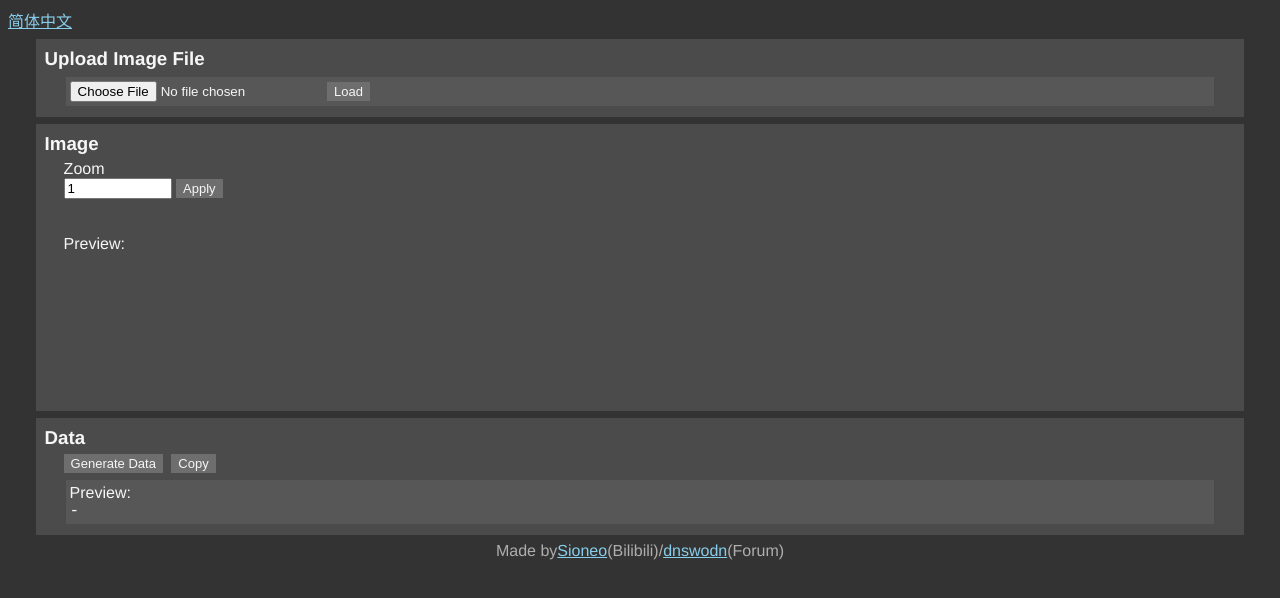
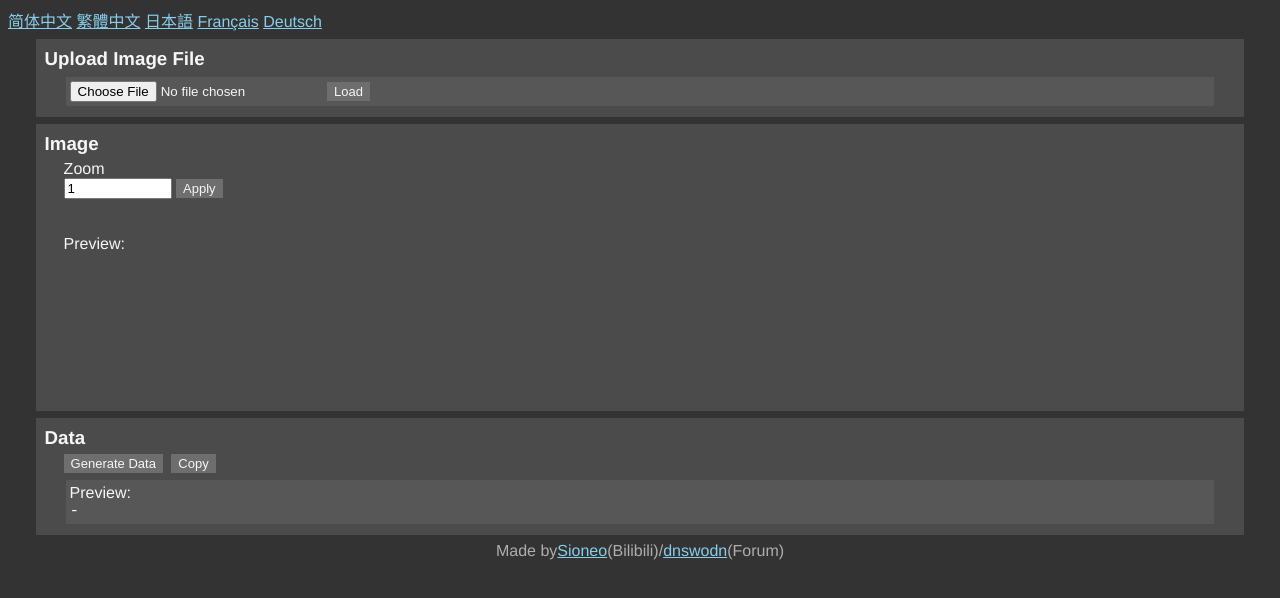
Before and after one commit to Sioneo/pixel-picture-data, a plain HTML site: page index.html in a window 1280 px wide. Drawn offline with Linux system fonts and the light colour scheme.

Commit message:
Update index.html

```diff
--- a/index.html
+++ b/index.html
@@ -46,6 +46,11 @@ button {
 </head>
 <body>
   <a href="chinese.html">简体中文</a>
+    <a href="t-chinese.html">繁體中文</a>
+    <a href="japanese.html">日本語</a>
+    <a href="french.html">Français</a>
+    <a href="german.html">Deutsch</a>
+
     <div class="container">
         <h3>Upload Image File</h3>
         <div class="container">
```
